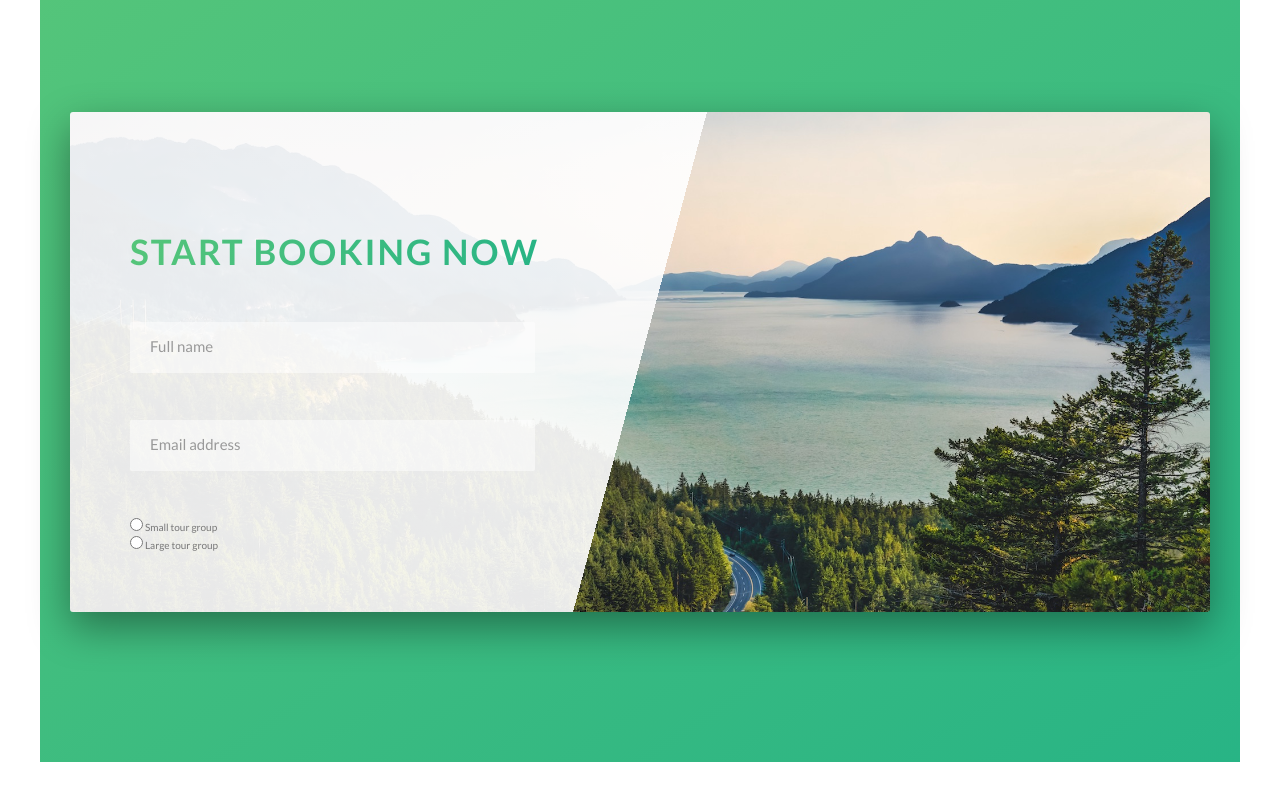
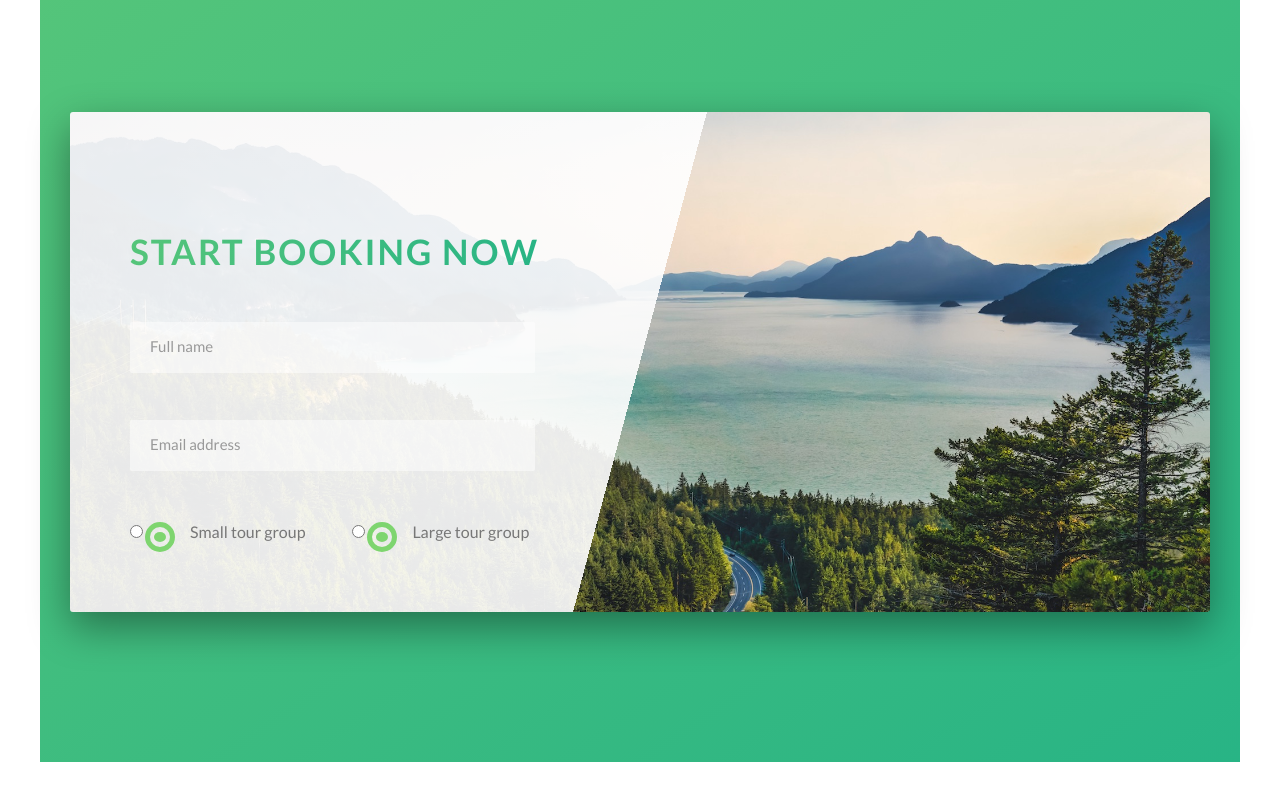
Before and after one commit to youssef-md/Natour, a website: page index.html in a window 1280 px wide. Shown: the part 4603-5403 px from the top of the page. Drawn offline with Linux system fonts and the light colour scheme.

Commit message:
Add style to span and ::after, that will style the radio button

```diff
--- a/index.html
+++ b/index.html
@@ -290,12 +290,18 @@
 								<div class="form__group">
 									<div class="form__radio-group">
 										<input type="radio" class="form__radio-input" id="small" name="size">
-										<label for="small" class="form__radio-lavel">Small tour group</label>
+										<label for="small" class="form__radio-label">
+											<span class="form__radio-button"></span>
+											Small tour group
+										</label>
 									</div>
 
 									<div class="form__radio-group">
 										<input type="radio" class="form__radio-input" id="large" name="size">
-										<label for="large" class="form__radio-lavel">Large tour group</label>
+										<label for="large" class="form__radio-label">
+											<span class="form__radio-button"></span>
+											Large tour group
+										</label>
 									</div>
 								</div>
 
--- a/sass/components/_form.scss
+++ b/sass/components/_form.scss
@@ -1,5 +1,4 @@
 .form {
-
 
   &__group:not(:last-child) {
     margin-bottom: 2rem;
@@ -50,4 +49,40 @@
     visibility: hidden;
     transform: translateY(-4.2rem);
   }
+
+  &__radio-group {
+    width: 49%;
+    display: inline-block;
+  }
+
+  &__radio-label {
+    font-size: $default-font-size;
+    cursor: pointer;
+    position: relative;
+    padding-left: 4.5rem;
+  }
+
+  &__radio-button {
+      height: 3rem;
+      width: 3rem;
+      border: 5px solid $color-primary;
+      border-radius: 50%;
+      display: inline-block;
+      position: absolute;
+      left: 0;
+      top: 0;
+
+    &::after {
+      content: "";
+      display: block;
+      height: 1rem;
+      width: 1.2rem;
+      border-radius: 50%;
+      position: absolute;
+      top: 50%;
+      left: 50%;
+      transform: translate(-50%, -50%);
+      background-color: $color-primary;
+    }
+  }
 }
```
Also changed, not shown: css/style.css.
